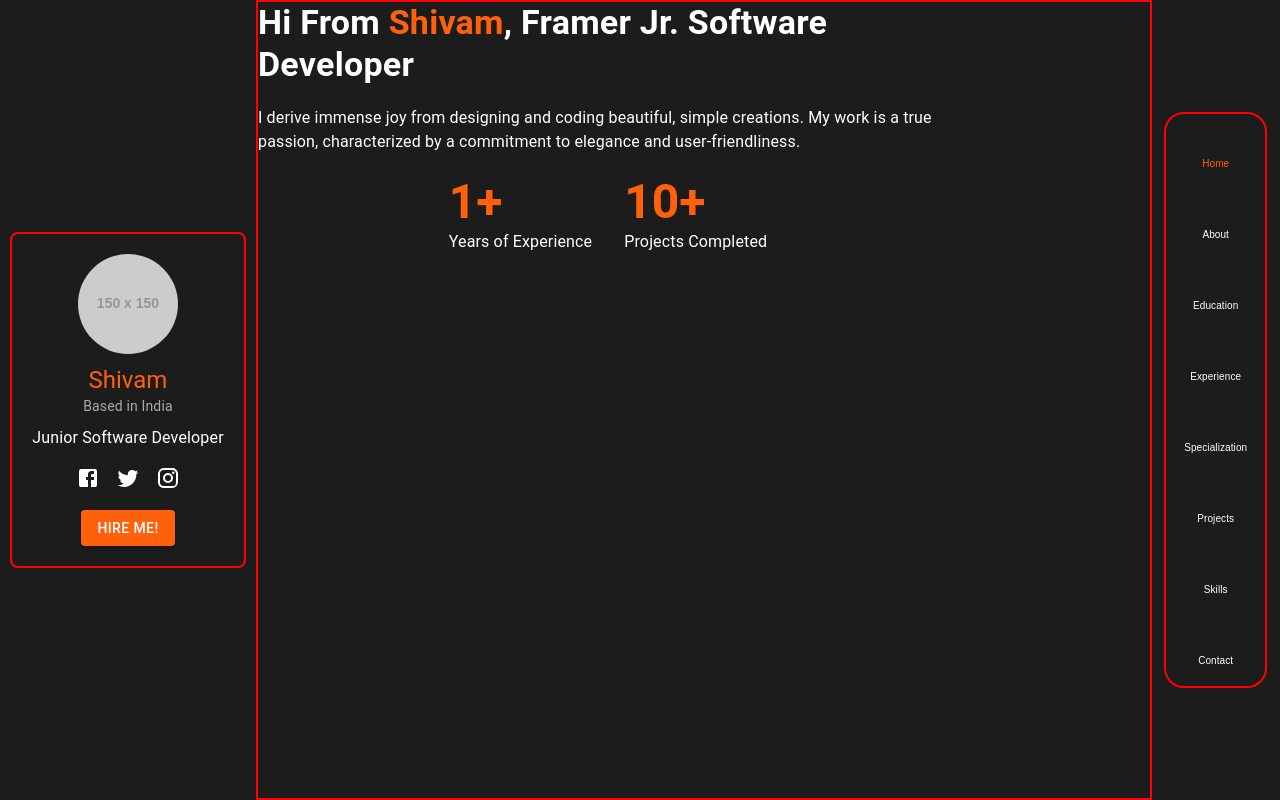
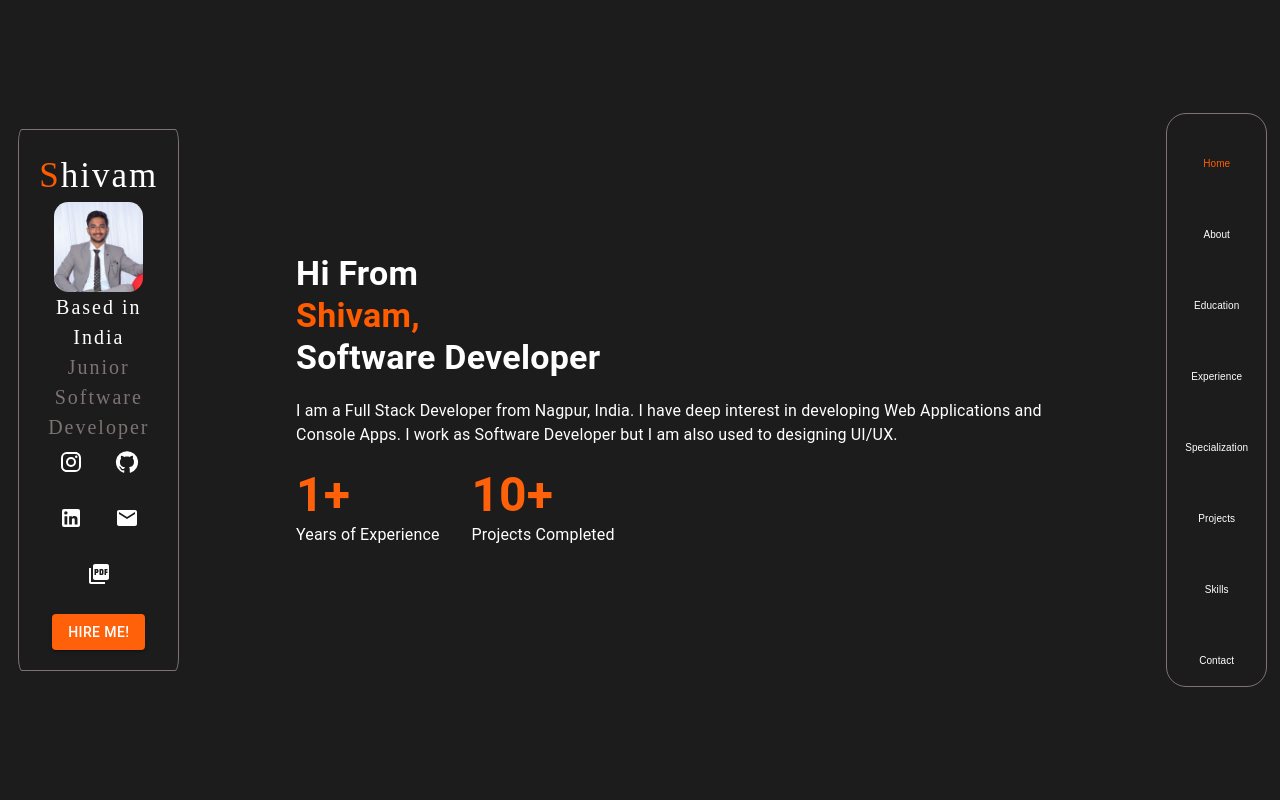
Before and after one commit to Shivamingale3/shivam-ingale-frontend, a React (Create React App) app: page / in a window 1280 px wide. Built offline with nearby package versions, Linux system fonts and the light colour scheme; some icons are missing.

Commit message:
[ADD]: Complete HomePage

```diff
--- a/src/Home.js
+++ b/src/Home.js
@@ -26,7 +26,8 @@ export default function Home({ children }) {
           justifyContent: 'center',
           alignItems: 'center',
           width: '20vw',
-          height: '100vh'
+          height: '100vh',
+          padding: '20px',
         }}
       >
 
@@ -39,7 +40,6 @@ export default function Home({ children }) {
         sx={{
           minWidth: '70vw',
           minHeight: '100vh',
-          border: '2px solid red'
         }}
       >
         {children}
--- a/src/components/Info.js
+++ b/src/components/Info.js
@@ -1,19 +1,28 @@
+import { useTheme } from "@emotion/react";
 import { Grid2, Typography } from "@mui/material";
 import React from "react";
 
 const Info = () => {
+  const colorTheme = useTheme();
   return (
     <Grid2
-      width={700}
+      sx={{
+        width: '100%',
+        height: '100%',
+        display: 'flex',
+        justifyContent: 'center',
+        alignItems: 'start',
+        flexDirection: 'column',
+        padding: '10%'
+      }}
     >
       <Typography variant="h4" sx={{ fontWeight: "bold" }}>
-        Hi From <span style={{ color: "#ff600a" }}>Shivam</span>, Framer
-        Jr. Software Developer
+        Hi From <Typography variant="h4" sx={{ fontWeight: "bold" }} color={colorTheme.palette.accent.main}>Shivam, </Typography>
+        Software Developer
       </Typography>
       <Typography variant="body1" sx={{ marginY: "20px" }}>
-        I derive immense joy from designing and coding beautiful, simple
-        creations. My work is a true passion, characterized by a commitment to
-        elegance and user-friendliness.
+        I am a Full Stack Developer from Nagpur, India. I have deep interest in developing Web Applications and Console Apps.
+        I work as Software Developer but I am also used to designing UI/UX.
       </Typography>
       <Grid2 container spacing={4} justifyContent="center">
         <Grid2 item xs={12} sm={6}>
@@ -29,7 +38,7 @@ const Info = () => {
           <Typography variant="body1">Projects Completed</Typography>
         </Grid2>
       </Grid2>
-    </Grid2>
+    </Grid2 >
   );
 };
 
--- a/src/components/Profile.js
+++ b/src/components/Profile.js
@@ -1,8 +1,12 @@
+import { useTheme } from "@emotion/react";
+import { GitHub, Instagram, LinkedIn, Mail, PictureAsPdf } from "@mui/icons-material";
+import { Avatar, Box, Button, Grid2, IconButton, Typography } from "@mui/material";
 import React from "react";
-import { Box, Typography, Button, Avatar, Stack } from "@mui/material";
-import { Facebook, Twitter, Instagram } from "@mui/icons-material";
+
 
 const Profile = () => {
+  const colorTheme = useTheme();
+
   return (
     <Box
       sx={{
@@ -10,29 +14,222 @@ const Profile = () => {
         backgroundColor: "#1D1C1D",
         color: "white",
         textAlign: "center",
-        borderRadius: "8px",
-        border:"2px solid red"
+        borderRadius: "2.5%",
+        borderColor: [colorTheme.palette.accent.hover],
+        border: '1px solid',
       }}
     >
-      <Avatar
-        alt="Youlakou"
-        src="https://via.placeholder.com/150"
-        sx={{ width: 100, height: 100, margin: "0 auto" }}
-      />
-      <Typography variant="h5" sx={{ marginTop: "10px", color: "#ff600a" }}>
-        Shivam
-      </Typography>
-      <Typography variant="body2" sx={{ color: "#aaa" }}>
+      <Grid2
+        sx={{
+          display: 'flex',
+          textAlign: 'start',
+          flexWrap: 'nowrap'
+        }}
+      >
+        <Typography
+          fontFamily={["Crete Round", 'serif']}
+          letterSpacing={2}
+          fontSize={35}
+          color={colorTheme.palette.accent.main}
+        >
+          S
+        </Typography>
+        <Typography
+          fontFamily={["Crete Round", 'serif']}
+          letterSpacing={2}
+          fontSize={35}
+          color={colorTheme.palette.accent.light}
+        >
+          hivam
+        </Typography>
+      </Grid2>
+      <Grid2 sx={{
+        width: '100%',
+        height: '100%',
+        display: 'flex',
+        justifyContent: 'center',
+        alignItems: 'center'
+      }}>
+        <Avatar
+          variant="square"
+          alt="Shivam"
+          src="avatar.jpeg"
+          sx={{
+            borderRadius: "16%",
+            width: "75%",
+            height: "75%",
+          }} />
+      </Grid2>
+      <Typography
+        fontFamily={["Crete Round", 'serif']}
+        letterSpacing={2}
+        fontSize={20}
+        color={colorTheme.palette.accent.light}
+      >
         Based in India
       </Typography>
-      <Typography variant="body1" sx={{ marginY: "10px" }}>
+      <Typography
+        fontFamily={["Crete Round", 'serif']}
+        letterSpacing={2}
+        fontSize={20}
+        color={colorTheme.palette.accent.hover}
+      >
         Junior Software Developer
       </Typography>
-      <Stack direction="row" justifyContent="center" spacing={2} sx={{ mt: 2 }}>
-        <Facebook sx={{ color: "white", cursor: "pointer" }} />
-        <Twitter sx={{ color: "white", cursor: "pointer" }} />
-        <Instagram sx={{ color: "white", cursor: "pointer" }} />
-      </Stack>
+      {/* <Grid2 container direction="row" justifyContent="center" spacing={2}>
+        <IconButton>
+          <Instagram sx={{ color: "white", cursor: "pointer" }} />
+          <Typography>Instagram</Typography>
+        </IconButton>
+        <IconButton>
+          <GitHub sx={{ color: "white", cursor: "pointer" }} />
+          <Typography>GitHub</Typography>
+        </IconButton>
+        <IconButton>
+          <LinkedIn sx={{ color: "white", cursor: "pointer" }} />
+          <Typography>LinkedIn</Typography>
+        </IconButton>
+        <IconButton>
+          <Mail sx={{ color: "white", cursor: "pointer" }} />
+          <Typography>Mail</Typography>
+        </IconButton>
+        <IconButton>
+          <PictureAsPdf sx={{ color: "white", cursor: "pointer" }} />
+          <Typography>Download Resume</Typography>
+        </IconButton>
+      </Grid2> */}
+      <Grid2 container direction="row" justifyContent="center" spacing={2}>
+        {/* Instagram Icon */}
+        <IconButton
+          sx={{
+            position: "relative",
+            flexDirection: "column",
+            "&:hover .icon-label": {
+              opacity: 1, // Show text on hover
+            },
+          }}
+        >
+          <Instagram sx={{ color: "white", cursor: "pointer" }} />
+          <Typography
+            className="icon-label"
+            sx={{
+              opacity: 0,
+              transition: "opacity 0.3s",
+              position: "absolute",
+              bottom: "-20px", // Adjust as needed
+              color: "white",
+              pointerEvents: "none",
+            }}
+          >
+            Instagram
+          </Typography>
+        </IconButton>
+
+        {/* GitHub Icon */}
+        <IconButton
+          sx={{
+            position: "relative",
+            flexDirection: "column",
+            "&:hover .icon-label": {
+              opacity: 1,
+            },
+          }}
+        >
+          <GitHub sx={{ color: "white", cursor: "pointer" }} />
+          <Typography
+            className="icon-label"
+            sx={{
+              opacity: 0,
+              transition: "opacity 0.3s",
+              position: "absolute",
+              bottom: "-20px",
+              color: "white",
+              pointerEvents: "none",
+            }}
+          >
+            GitHub
+          </Typography>
+        </IconButton>
+
+        {/* LinkedIn Icon */}
+        <IconButton
+          sx={{
+            position: "relative",
+            flexDirection: "column",
+            "&:hover .icon-label": {
+              opacity: 1,
+            },
+          }}
+        >
+          <LinkedIn sx={{ color: "white", cursor: "pointer" }} />
+          <Typography
+            className="icon-label"
+            sx={{
+              opacity: 0,
+              transition: "opacity 0.3s",
+              position: "absolute",
+              bottom: "-20px",
+              color: "white",
+              pointerEvents: "none",
+            }}
+          >
+            LinkedIn
+          </Typography>
+        </IconButton>
+
+        {/* Mail Icon */}
+        <IconButton
+          sx={{
+            position: "relative",
+            flexDirection: "column",
+            "&:hover .icon-label": {
+              opacity: 1,
+            },
+          }}
+        >
+          <Mail sx={{ color: "white", cursor: "pointer" }} />
+          <Typography
+            className="icon-label"
+            sx={{
+              opacity: 0,
+              transition: "opacity 0.3s",
+              position: "absolute",
+              bottom: "-20px",
+              color: "white",
+              pointerEvents: "none",
+            }}
+          >
+            Mail
+          </Typography>
+        </IconButton>
+
+        {/* Download Resume Icon */}
+        <IconButton
+          className="icon-image"
+          sx={{
+            position: "relative",
+            flexDirection: "column",
+            "&:hover .icon-label ": {
+              opacity: 1,
+            },
+          }}
+        >
+          <PictureAsPdf sx={{ color: "white", cursor: "pointer" }} />
+          <Typography
+            className="icon-label"
+            sx={{
+              opacity: 0,
+              transition: "opacity 0.3s",
+              position: "absolute",
+              bottom: "-50px",
+              color: "white",
+              pointerEvents: "none",
+            }}
+          >
+            Download Resume
+          </Typography>
+        </IconButton>
+      </Grid2>
       <Button
         variant="contained"
         sx={{
--- a/src/components/Sidebar.js
+++ b/src/components/Sidebar.js
@@ -60,7 +60,8 @@ const Sidebar = () => {
         backgroundColor: "#1D1C1D",
         color: "white",
         padding: "10px",
-        border: "2px solid red",
+        border: '0.5px solid',
+        borderColor: themeColors.palette.accent.hover,
         borderRadius: '20px',
         display: "flex",
         justifyContent: 'center',
```
Also changed, not shown: public/avatar.jpeg (added).
